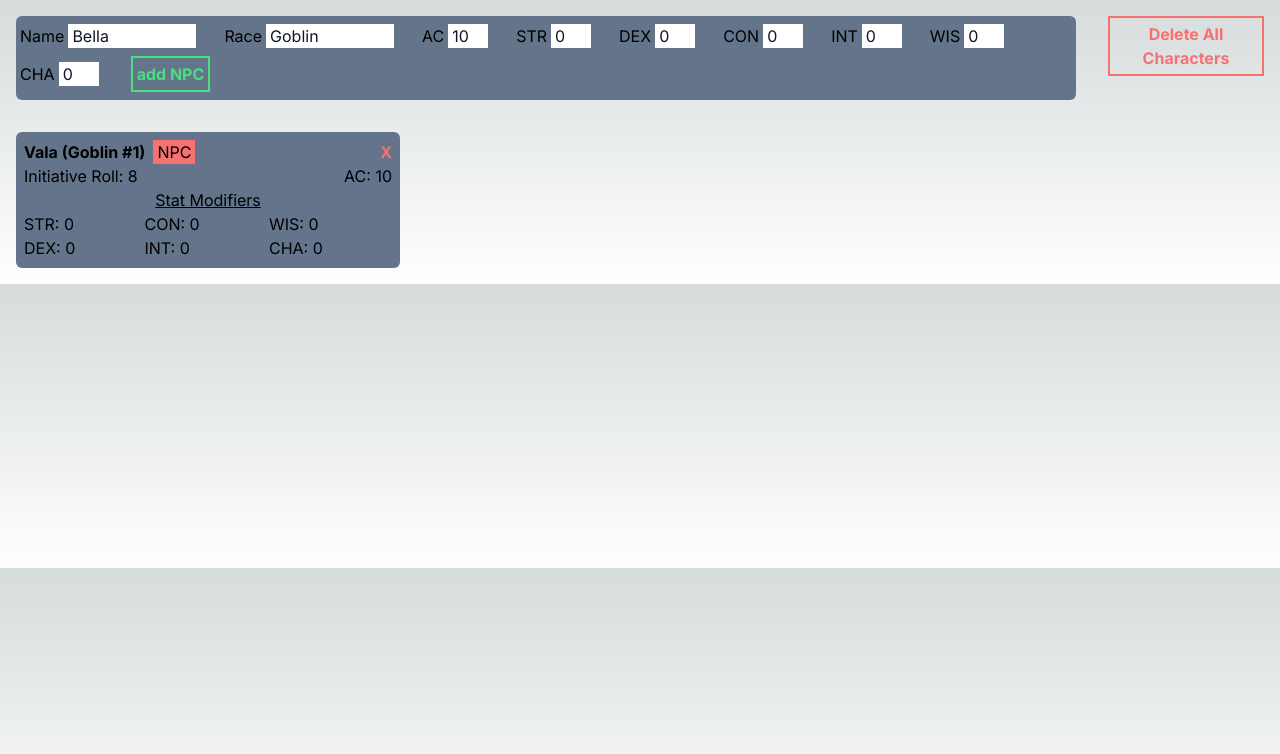
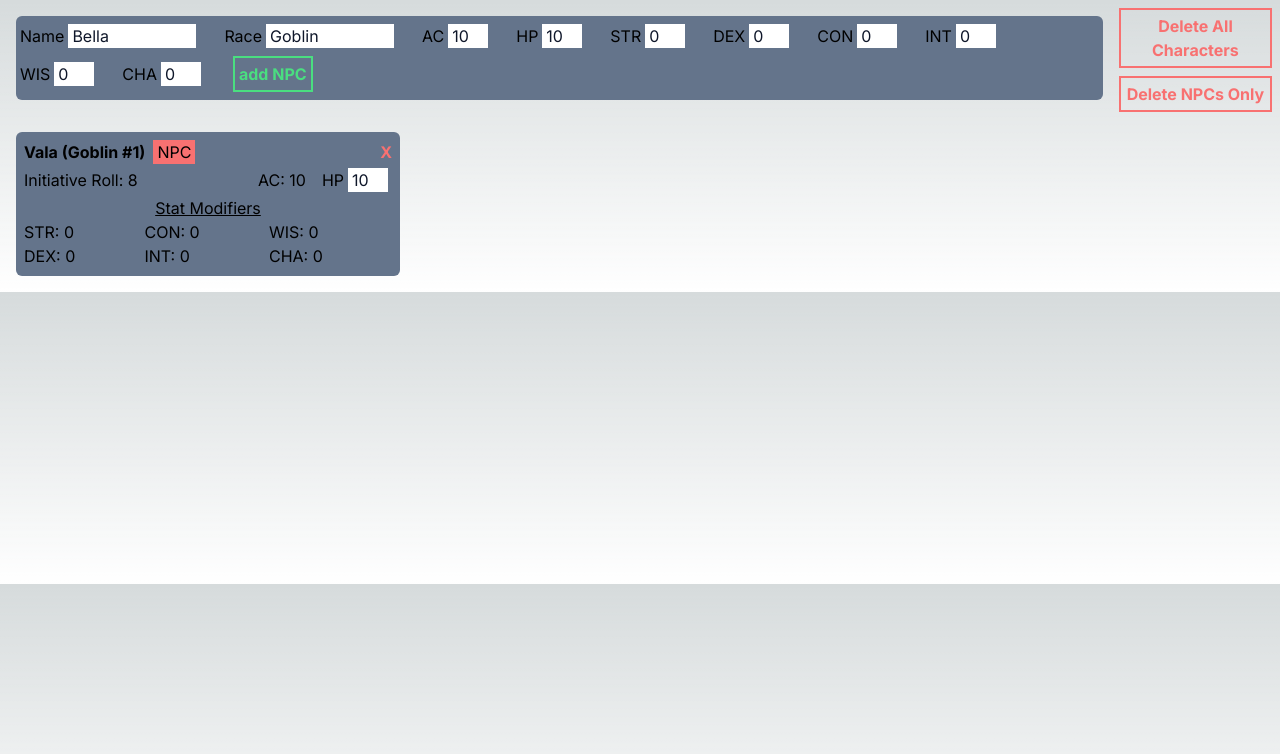
Before and after one commit to dylankershaw/dungeoneer, a Next.js app: page / in a window 1280 px wide. Both pictures are taken after a click on the button "add NPC". Shown: the top 754 px of the page. Built offline with nearby package versions, Linux system fonts and the light colour scheme.

Commit message:
add HP, dead indicator, and delete NPCs button

```diff
--- a/src/app/common/types.ts
+++ b/src/app/common/types.ts
@@ -15,6 +15,7 @@ export interface Npc extends Character {
     race: string;
     raceNumber: number;
     statModifiers: StatModifiers;
+    hp: number;
 }
 
 export interface StatModifiers {
--- /dev/null
+++ b/src/app/components/deleteButtons.tsx
@@ -0,0 +1,30 @@
+import { Character, CharacterType } from "../common/types";
+
+interface DeleteButtonsProps {
+    setCharacters(characters: Character[]): void;
+    characters: Character[];
+}
+
+export function DeleteButtons({ setCharacters, characters }: DeleteButtonsProps) {
+    function deleteAllCharacters() {
+        setCharacters([]);
+    }
+
+    function deleteNpcs() {
+        const newCharacters = characters.filter((c) => c.type !== CharacterType.NPC);
+        setCharacters(newCharacters);
+    }
+
+    return (
+        <>
+            <button className={CLASS_NAMES} onClick={deleteAllCharacters}>
+                Delete All Characters
+            </button>
+            <button className={CLASS_NAMES} onClick={deleteNpcs}>
+                Delete NPCs Only
+            </button>
+        </>
+    );
+}
+
+const CLASS_NAMES = "h-fit text-red-400 font-bold mt-2 mr-2 p-1 border-solid border-2 border-red-400";
--- a/src/app/components/adderInput.tsx
+++ b/src/app/components/input.tsx
@@ -1,16 +1,17 @@
-interface AdderInputProps {
+interface Input {
     name: string;
     value: string | number;
     type?: string;
     setter(value: string): void;
+    containerClassName?: string;
 }
 
-export function AdderInput(props: AdderInputProps) {
-    const { name, value, type = "text", setter } = props;
+export function Input(props: Input) {
+    const { name, value, type = "text", setter, containerClassName = "mr-6" } = props;
     const id = `input-${name}`;
     const inputWidth = type === "number" ? "w-10" : "w-32";
     return (
-        <div className="mr-6">
+        <div className={containerClassName}>
             <label htmlFor={id}>{name}</label>
             <input id={id} type={type} value={value} onChange={(e) => setter(e.target.value)} className={"text-slate-900 m-1 px-1" + " " + inputWidth} />
         </div>
--- a/src/app/components/npcAdder.tsx
+++ b/src/app/components/npcAdder.tsx
@@ -1,7 +1,7 @@
 import { useState, useEffect, FormEvent } from "react";
 
 import npcNames from "../data/npcNames.json";
-import { AdderInput } from "./adderInput";
+import { Input } from "./input";
 import { randomNonZeroInteger } from "../common/utils";
 import { Character, CharacterType, Npc, StatModifiers } from "../common/types";
 
@@ -15,6 +15,7 @@ export function NpcAdder(props: NpcAdderProps) {
     const [race, setRace] = useState<string>("Goblin");
     const [initiativeRoll, setInitiativeRoll] = useState<number>(0);
     const [armorClass, setArmorClass] = useState<number>(10);
+    const [hp, setHp] = useState<number>(10);
     const [statModifiers, setStatModifiers] = useState<StatModifiers>(DEFAULT_STATS);
 
     useEffect(() => {
@@ -37,6 +38,7 @@ export function NpcAdder(props: NpcAdderProps) {
             initiativeRoll,
             armorClass,
             statModifiers,
+            hp,
         };
 
         props.setCharacters([...props.characters, newNpc]);
@@ -46,16 +48,17 @@ export function NpcAdder(props: NpcAdderProps) {
 
     return (
         <form onSubmit={handleAddNpc} className="m-4 flex flex-wrap bg-slate-500 w-fit p-1 rounded-md items-center">
-            <AdderInput name="Name" setter={setName} value={name} />
-            <AdderInput name="Race" setter={setRace} value={race} />
-            <AdderInput type="number" name="AC" setter={(ac) => setArmorClass(parseInt(ac) || 0)} value={armorClass} />
+            <Input name="Name" setter={setName} value={name} />
+            <Input name="Race" setter={setRace} value={race} />
+            <Input type="number" name="AC" setter={(ac: string) => setArmorClass(parseInt(ac) || 0)} value={armorClass} />
+            <Input type="number" name="HP" setter={(hp: string) => setHp(parseInt(hp) || 0)} value={hp} />
             {Object.keys(statModifiers).map((sm) => {
                 return (
-                    <AdderInput
+                    <Input
                         type="number"
                         key={sm}
                         name={sm.toUpperCase()}
-                        setter={(value) => setStatModifiers({ ...statModifiers, [sm]: parseInt(value) || 0 })}
+                        setter={(value: string) => setStatModifiers({ ...statModifiers, [sm]: parseInt(value) || 0 })}
                         value={statModifiers[sm]}
                     />
                 );
--- a/src/app/components/npcCard.tsx
+++ b/src/app/components/npcCard.tsx
@@ -1,12 +1,14 @@
 import { CharacterType, Npc } from "../common/types";
+import { Input } from "./input";
 
 export interface NpcCardProps extends Npc {
     handleDelete(id: number): void;
+    setHp(hp: string): void;
 }
 
 export function NpcCard(props: NpcCardProps) {
     return (
-        <div className="rounded-md bg-slate-500 m-4 w-96 p-2">
+        <div className="rounded-md bg-slate-500 m-4 w-96 p-2 h-36">
             <div className="flex justify-between">
                 <span className="flex">
                     <p className="w-fit font-bold">{`${props.name} (${props.race} #${props.raceNumber})`}</p>
@@ -16,9 +18,12 @@ export function NpcCard(props: NpcCardProps) {
                     X
                 </button>
             </div>
-            <div className="flex justify-between">
+            <div className="flex justify-between items-center">
                 <p>Initiative Roll: {props.initiativeRoll}</p>
-                <p>AC: {props.armorClass}</p>
+                <div className="flex items-center">
+                    <p>AC: {props.armorClass}</p>
+                    <Input name="HP" value={props.hp} type="number" setter={props.setHp} containerClassName="ml-4" />
+                </div>
             </div>
             <p className="underline w-fit mx-auto">Stat Modifiers</p>
             <div className="flex flex-col flex-wrap h-12">
@@ -31,6 +36,7 @@ export function NpcCard(props: NpcCardProps) {
                     );
                 })}
             </div>
+            {props.hp <= 0 && <p className="text-8xl relative -top-24 opacity-75 text-red-400 w-fit m-auto">DEAD</p>}
         </div>
     );
 }
--- a/src/app/page.tsx
+++ b/src/app/page.tsx
@@ -6,6 +6,7 @@ import { useState, useEffect } from "react";
 import { NpcCard } from "./components/npcCard";
 import { NpcAdder } from "./components/npcAdder";
 import { Character, CharacterType, Npc } from "./common/types";
+import { DeleteButtons } from "./components/deleteButtons";
 
 export default function Page() {
     const [characters, setCharacters] = useState<Character[]>([]);
@@ -29,20 +30,33 @@ export default function Page() {
         setCharacters(newCharacters);
     }
 
+    function setHpGenerator(id: number) {
+        return (hp: number) => {
+            const newCharacters = characters.map((c) => {
+                if (c.id === id) {
+                    const newCharacter = { ...c, hp };
+                    return newCharacter;
+                } else return c;
+            });
+            setCharacters(newCharacters);
+        };
+    }
+
     return (
-        <div>
+        <>
             <div className="flex justify-between">
                 <NpcAdder characters={characters} setCharacters={setCharacters} />
-                <button className="h-fit text-red-400 font-bold m-4 p-1 border-solid border-2 border-red-400" onClick={() => setCharacters([])}>
-                    Delete All Characters
-                </button>
+                <span className="flex flex-col">
+                    <DeleteButtons characters={characters} setCharacters={setCharacters} />
+                </span>
             </div>
             <div className="flex flex-wrap">
                 {sortedCharacters.map((char) => {
-                    return char.type === CharacterType.NPC ? <NpcCard key={char.id} {...char} handleDelete={deleteCharacter} /> : "player";
+                    const setHp = setHpGenerator(char.id);
+                    return char.type === CharacterType.NPC ? <NpcCard key={char.id} {...char} handleDelete={deleteCharacter} setHp={setHp} /> : "player";
                 })}
             </div>
-        </div>
+        </>
     );
 }
 
```
